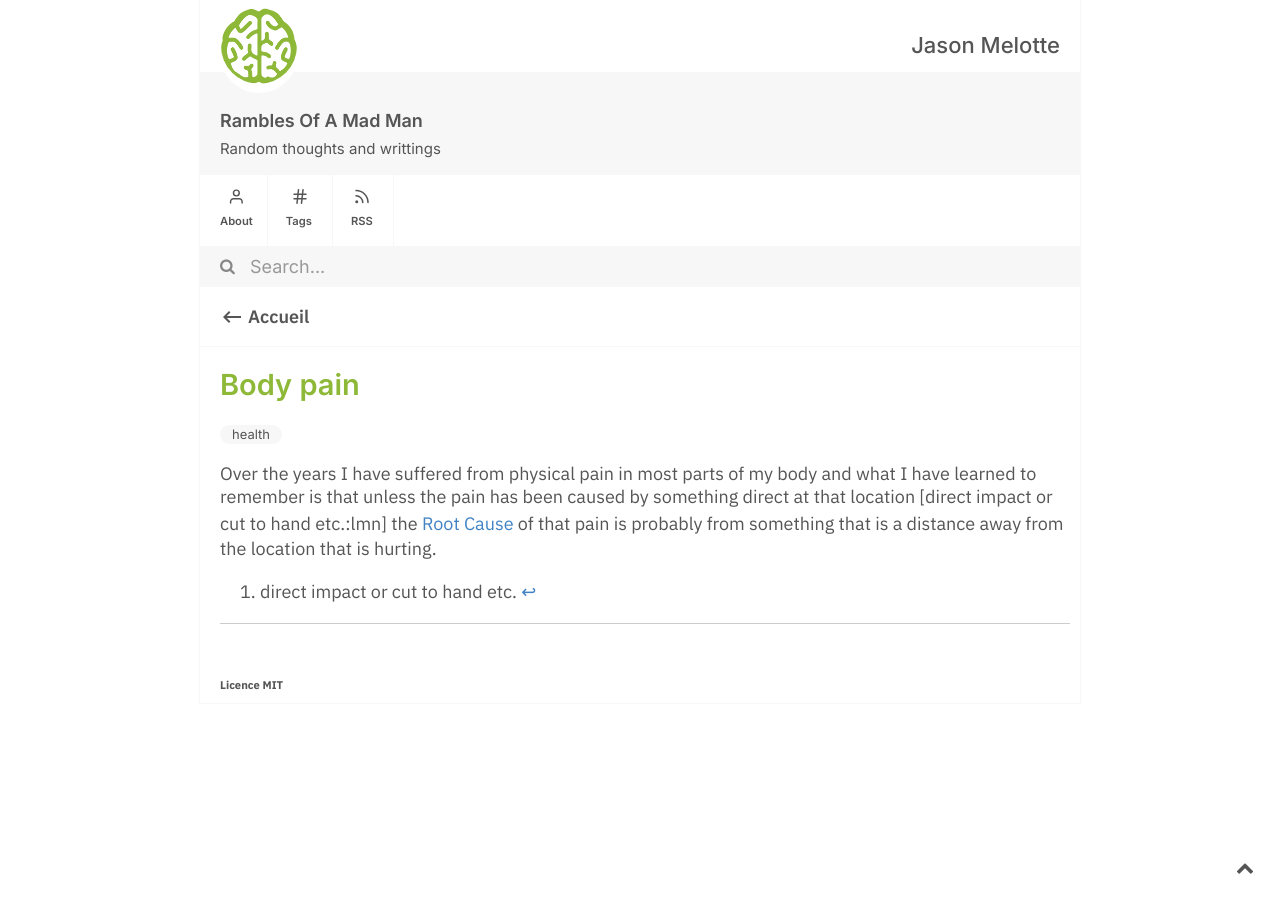
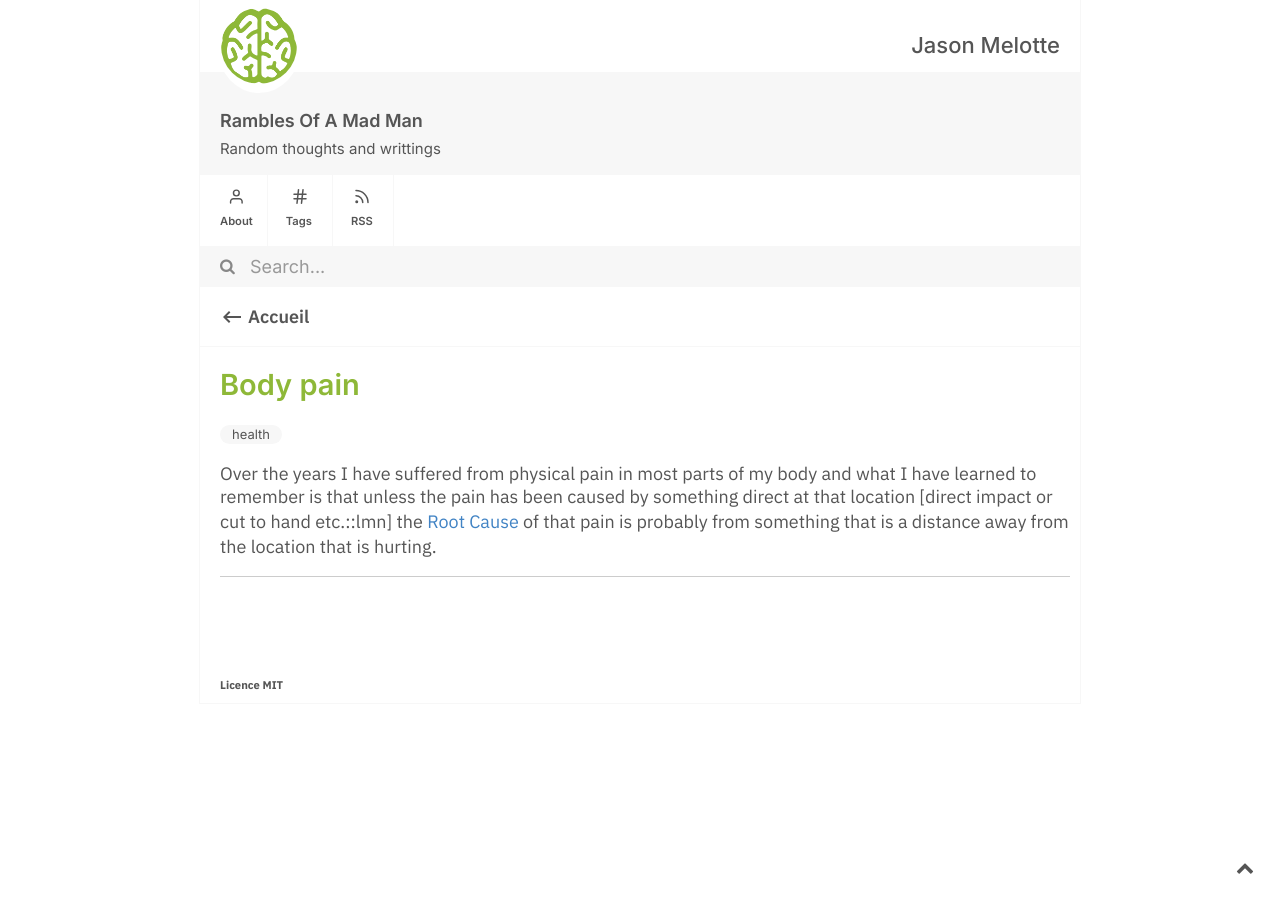
Before and after one commit to Jason-Melotte/notes, a Jekyll site: the page built from _notes/Body pain.md, in a window 1280 px wide. Built offline with Jekyll 4.4.1, drawn with Linux system fonts in a browser that asks for light colours.

Commit message:
Update Body pain.md

```diff
--- a/_notes/Body pain.md
+++ b/_notes/Body pain.md
@@ -9,7 +9,4 @@ tags: [ "health "]
 ---
 
 
-Over the years I have suffered from physical pain in most parts of my body and what I have learned to remember is that unless the pain has been caused by something direct at that location  [direct impact or cut to hand etc.:lmn] [^1] the [[Root Cause]] of that pain is probably from something that is a distance away from the location that is hurting.
-
-
-[^1]: direct impact or cut to hand etc.
+Over the years I have suffered from physical pain in most parts of my body and what I have learned to remember is that unless the pain has been caused by something direct at that location  [direct impact or cut to hand etc.::lmn] the [[Root Cause]] of that pain is probably from something that is a distance away from the location that is hurting.
```
